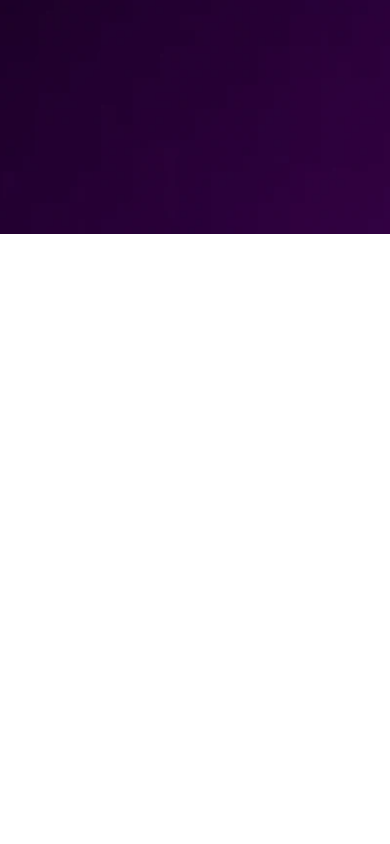
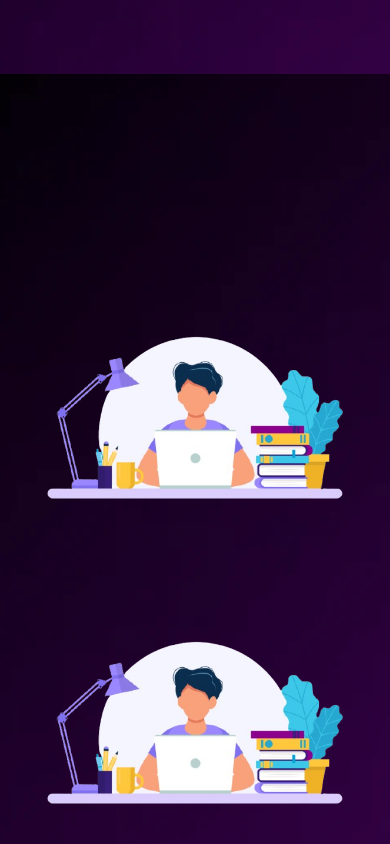
Before and after one commit to Sushantshekharzz/Portfolio, a React (Create React App) app: page / in a window 390 px wide. Shown: the part 770-1614 px from the top of the page. Before the commit the page ends 1004 px from the top, so only its background shows below. Built offline with nearby package versions, Linux system fonts and the light colour scheme.

Commit message:
Some mobile view issue see

```diff
--- a/src/component/Home.js
+++ b/src/component/Home.js
@@ -9,7 +9,7 @@ export default function Home() {
     return (
         <>
             <Box sx={{
-                backgroundImage: `url(${backgroundImage})`, height: 'auto',
+                backgroundImage: `url(${backgroundImage})`,
                 backgroundSize: 'cover', // Ensure the image covers the entire container
                 backgroundAttachment: 'fixed', // Desktop: Fixed background
                 backgroundPosition: 'center', // Center the background image
@@ -64,6 +64,22 @@ export default function Home() {
                         <img src={study} alt="" style={{ height: '100%', maxWidth: '100%', objectFit: 'cover' }} />
                     </Box>
                 </Box>
+                <Box>
+                <Box sx={{
+                        paddingTop:{xs:10},
+                        padding: { md: 4 },
+                        maxWidth: { xs: '100%', md: '500px' }, // Full width on mobile, limited on desktop
+                    }}>
+                        <img src={study} alt="" style={{ height: '100%', maxWidth: '100%', objectFit: 'cover' }} />
+                    </Box>
+                    <Box sx={{
+                        paddingTop:{xs:10},
+                        padding: { md: 4 },
+                        maxWidth: { xs: '100%', md: '500px' }, // Full width on mobile, limited on desktop
+                    }}>
+                        <img src={study} alt="" style={{ height: '100%', maxWidth: '100%', objectFit: 'cover' }} />
+                    </Box>
+                </Box>
             </Box>
         </>
     );
```
